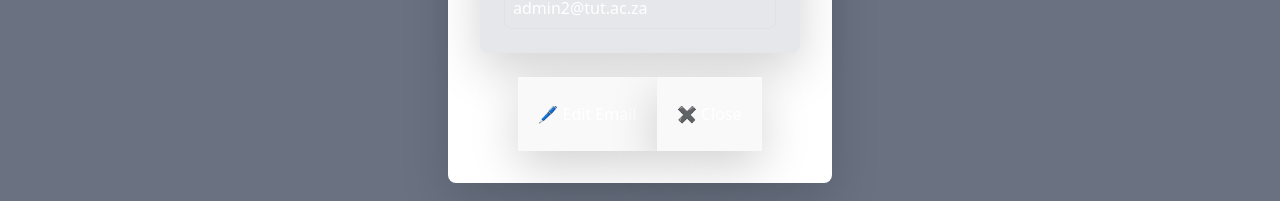
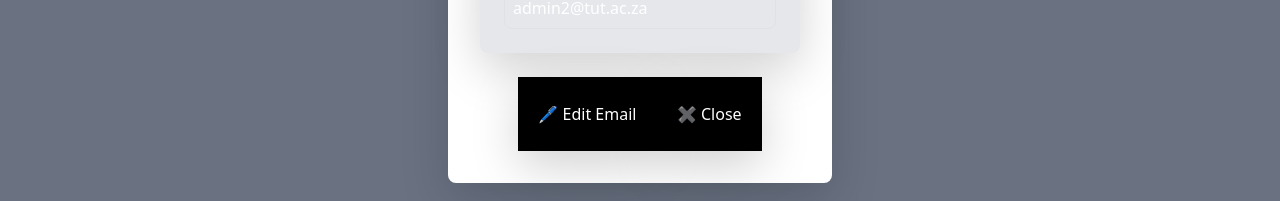
Before and after one commit to Sphe2001/Clocking_System_v2, a React (Vite) app in the folder client/: page /dashboard/admin/profile in a window 1280 px wide. Both pictures are taken after a click on the button "👤 Profile". Shown: the part 530-731 px from the top of the page. Built offline with nearby package versions, Linux system fonts and the light colour scheme.

Commit message:
Uodate navbar

```diff
--- a/client/src/components/adminNavbar.jsx
+++ b/client/src/components/adminNavbar.jsx
@@ -83,7 +83,7 @@ const Sidebar = () => {
 
       <div className="mt-auto">
         <button
-          className="w-full p-3 bg-red-600 rounded hover:bg-red-700 transition"
+          className="w-full p-3 bg-gray-400 text-black rounded hover:bg-gray-500 transition"
           onClick={handleLogout}
         >
           🚪 Logout
@@ -125,14 +125,14 @@ const Sidebar = () => {
             </div>
 
             <button
-              className="mt-8 bg-blue-600 text-white px-8 py-4 rounded-lg text-lg hover:bg-blue-700 transition shadow-lg"
+              className="mt-8 bg-black text-white px-8 py-4 rounded-lg text-lg hover:bg-gray-800 transition shadow-lg"
               onClick={handleEditEmail}
             >
               🖊 Edit Email
             </button>
 
             <button
-              className="mt-4 bg-red-600 text-white px-8 py-4 rounded-lg text-lg hover:bg-red-700 transition shadow-lg"
+              className="mt-4 bg-black text-white px-8 py-4 rounded-lg text-lg hover:bg-gray-800 transition shadow-lg"
               onClick={handleProfileModalToggle}
             >
               ✖ Close
```
